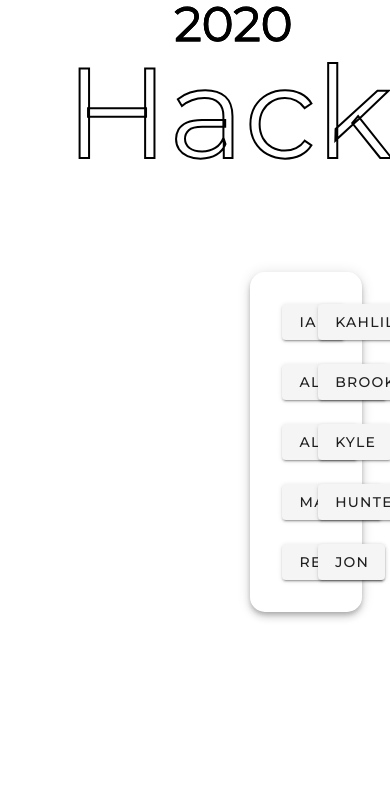
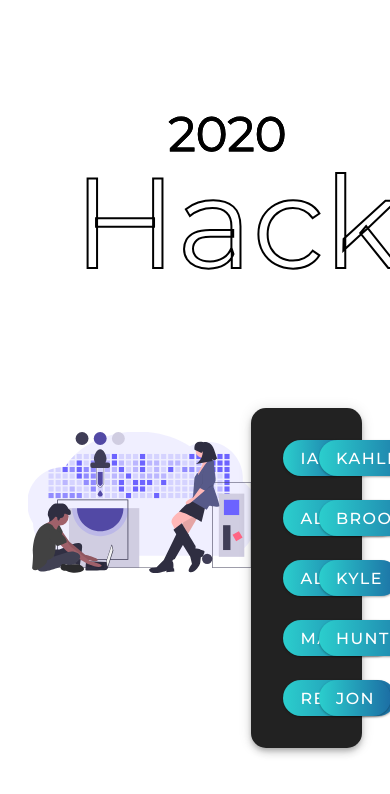
Before and after one commit to X-vaylyne-O/Vuetify2_Basics, a Vue app: page / in a window 390 px wide. Shown: the top 794 px of the page. Built offline with nearby package versions, Linux system fonts and the light colour scheme.

Commit message:
reworked layout again, added flexes as height placeholders, added styles to buttons, -- not responsive

```diff
--- a/src/components/LandingPage/LandingPage.vue
+++ b/src/components/LandingPage/LandingPage.vue
@@ -1,25 +1,42 @@
 <template>
-	<v-row class="ma-0" style="position: relative;" justify="center">
+	<div style="position: relative; height: 100%">
 		<AwesomeBg></AwesomeBg>
 
-		<v-col cols="6" align-self="center" class="text-right pa-0">
+		<v-row class="ma-0" style="height: 100%" justify="center" align="end">
+			<v-col cols="12">
+				<v-row class="ma-0" justify="center">
+					<v-col cols="6" class="text-right pa-0">
 						<SubHeader data-aos="zoom-in" data-aos-delay="1500" data-aos-duration="1200"></SubHeader>
 					</v-col>
-		<v-col cols="8" align-self="center" class="text-center pa-0">
+					<v-col cols="8" class="text-center pa-0">
 						<Header data-aos="flip-up" data-aos-delay="1000" data-aos-duration="800"></Header>
 					</v-col>
+				</v-row>
+			</v-col>
 
-		<v-col cols="11" class="pt-12 mt-12" data-aos="flip-down" data-aos-delay="2500" data-aos-duration="1000">
+			<v-col cols="11">
 				<v-row class="ma-0" justify="end">
-				<v-col cols="4" class="roundedCorner elevation-5 pa-5">
+					<v-col cols="8" class="pa-0">
+						<v-row class="ma-0" style="height: 100%">
+							<v-col cols="12">
+							</v-col>
+							<v-col cols="12" class="designBg">
+							</v-col>
+						</v-row>
+					</v-col>
+					<v-col cols="4" class="pa-0">
+						<v-row class="ma-0">
+							<v-col cols="12" class="roundedCorner elevation-5 pa-5"  data-aos="flip-down" data-aos-delay="2500" data-aos-duration="1000">
 								<v-row class="ma-0 headerContainer" align="center" justify="center">
 									<v-col
 										v-for="(subject, index) in testSubjects"
 										:key="`testSubject_${index}_${subject}`"
 										cols="6"
+										class="text-center"
 									>
 										<v-btn
 											block
+											class="gradient-button gradient-button-1"
 											@click="$router.push({ path: `${subject}` })"
 										>
 											{{subject}}
@@ -30,6 +47,9 @@
 						</v-row>
 					</v-col>
 				</v-row>
+			</v-col>
+		</v-row>
+	</div>
 </template>
 
 <script>
@@ -75,6 +95,34 @@ export default {
 <!-- Add "scoped" attribute to limit CSS to this component only -->
 <style scoped>
 .roundedCorner {
+	background-color: #222;
 	border-radius: 15px;
 }
+.designBg {
+	height: 400px;
+	background-image: url('../../assets/design.svg');
+	background-repeat: no-repeat;
+	background-size: contain;
+}
+
+.gradient-button {
+    font-size: 16px;
+    text-align: center;
+    text-transform: uppercase;
+    transition: 0.5s;
+    background-size: 200% auto;
+    color: #FFF;
+    box-shadow: 0 0 20px #eee;
+    border-radius: 10px;
+    box-shadow: 0 1px 3px rgba(0,0,0,0.12), 0 1px 2px rgba(0,0,0,0.24);
+    transition: all 0.3s cubic-bezier(.25,.8,.25,1);
+    cursor: pointer;
+    display: inline-block;
+    border-radius: 25px;
+}
+.gradient-button:hover{
+    box-shadow: 0 10px 20px rgba(0,0,0,0.19), 0 6px 6px rgba(0,0,0,0.23);
+}
+.gradient-button-1 {background-image: linear-gradient(to right, #2BCECD 0%, #1C6EA4 50%, #8D3DC5 100%);}
+.gradient-button-1:hover { background-position: right center; }
 </style>
```
Lines whose indentation alone changed are shown as unchanged.
